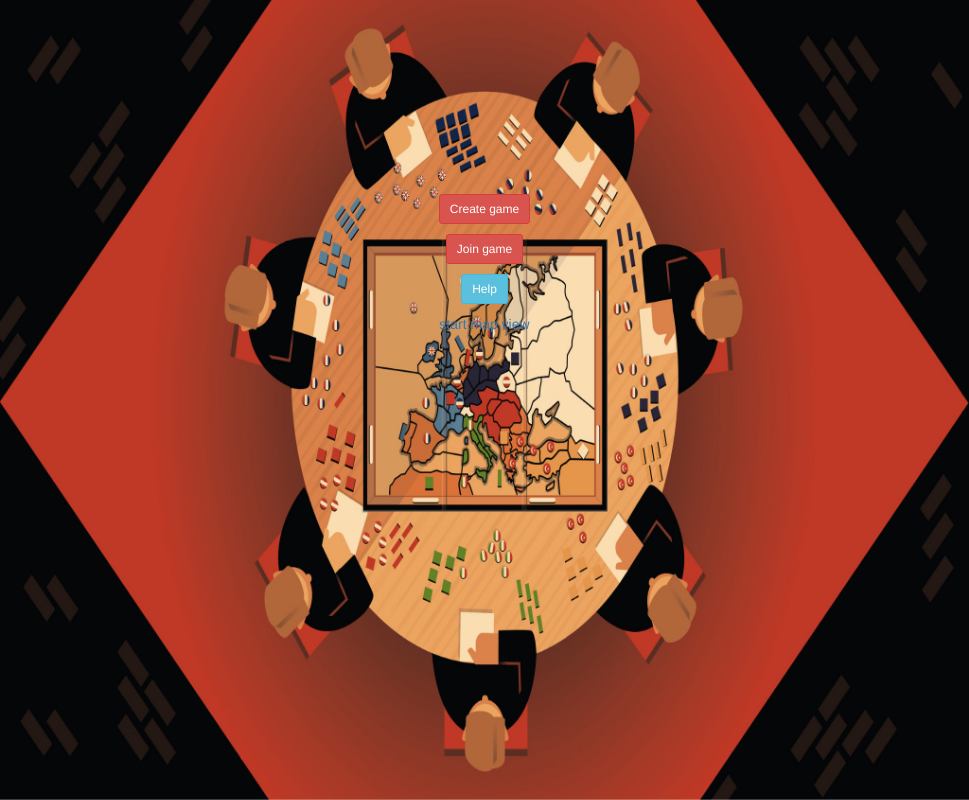
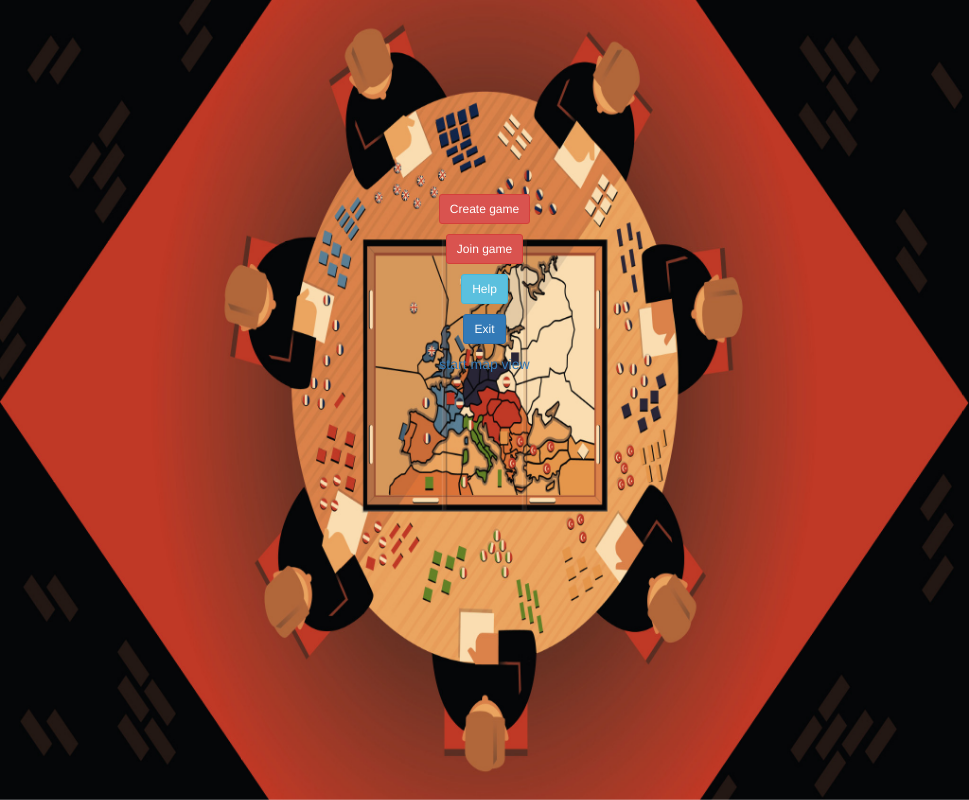
Before and after one commit to Jason7539/475Diplomacy, an Electron app: page src/startScreen.html in a window 969 px wide. Drawn offline with nearby package versions, Linux system fonts and the light colour scheme; files whose address does not match are found by name.

Commit message:
added exit button

```diff
--- a/src/startScreen.html
+++ b/src/startScreen.html
@@ -24,9 +24,10 @@
   <body>
   <div id="start-page">
   <img src="images/diplomacySplash.jpg" alt="Diplomacy Board" style="position:fixed;top:0px;left:0px;width:100%;height:100%;z-index:-1;">
-   <p> <button type="button" class="btn btn-danger btn-sm" onclick="Host()"> Create game </button></p>
+   <p> <button type="button" class="btn  btn-danger btn-sm" onclick="Host()"> Create game </button></p>
     <p><button type="button" class="btn btn-danger btn-sm" onclick="Join()"> Join game </button></p>
     <p><button type="Help,button" class="btn btn-info btn-sm" onclick="Help()"> Help </button></p>
+    <p><button type="exit,button" class="btn btn-primary btn-sm" onclick="Exit()">Exit</button></p>
 
     <a href="index.html"> start </a>
     <a href="./map.html"> map view </a>
```
